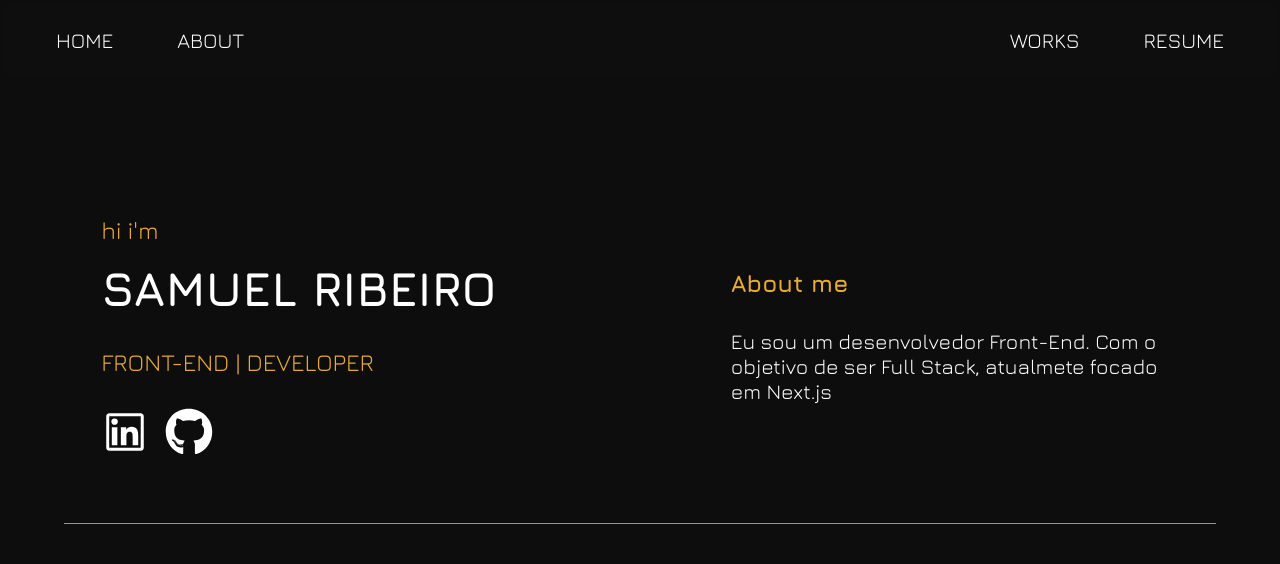
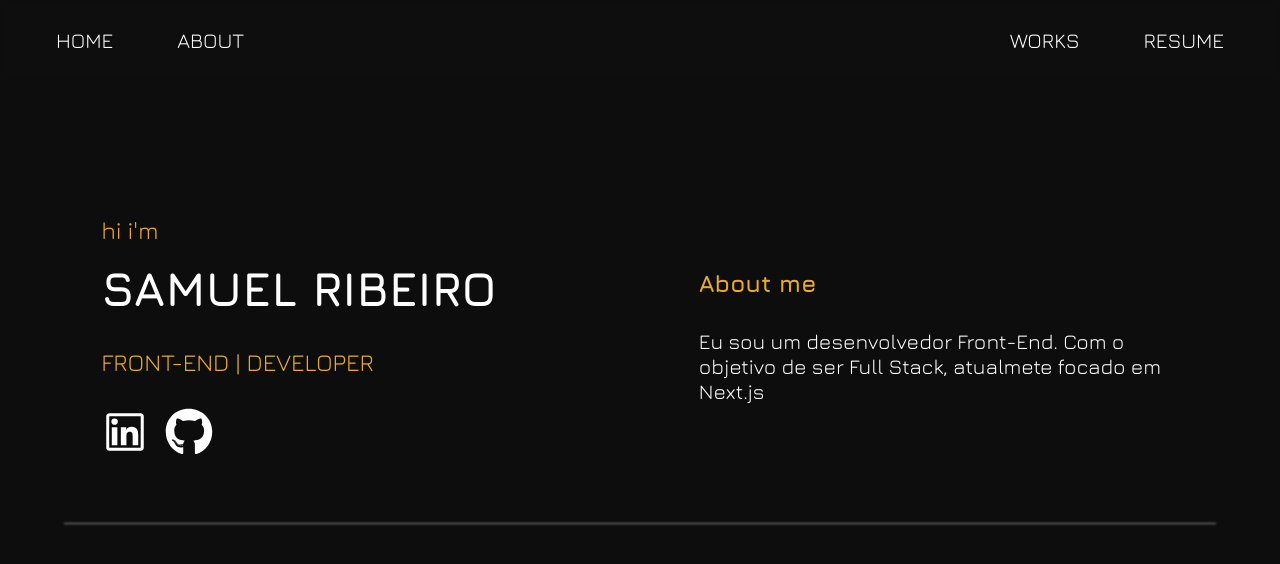
Before and after one commit to Samuelwps/Portifolio1.1, a React (Create React App) app: page / in a window 1280 px wide. Shown: the top 564 px of the page. Built offline with nearby package versions, Linux system fonts and the light colour scheme.

Commit message:
Organizing styles

```diff
--- a/src/styles/Sass/Home.scss
+++ b/src/styles/Sass/Home.scss
@@ -1,16 +1,19 @@
 .divHello{
-    padding: 11.5rem 0rem 0rem 0rem;
     width:100%;
+
     display:flex;
     flex-direction:row;
     flex-wrap:wrap;
     justify-content:space-around;
+
+    padding: 11.5rem 0rem 0rem 0rem;
 }
 
 .me{
     display:flex;
     flex-direction:column;
     justify-content:left;
+
     h1{
         padding-top:1rem;
         font-size:3rem;
@@ -30,21 +33,20 @@
 }
 
 .about{
+    width:30rem;
     padding-top:5.3rem;
-    padding-left:2rem;
-    width:30rem;
-}
 
-.about p {
+    p{
         padding-top:2rem;
         display:flex;
         flex-wrap: wrap;
         font-size: 1.3rem;
     }
 
-.about h1 {
+    h1{
         font-size:1.5rem;
         color:var(--yellow-500);
+    }
 }
 
 .links{
@@ -56,4 +58,5 @@
     height:1px;
     margin: 4rem;
     background-color:var(--gray-300);
+    filter:blur(1px);
 }
--- a/src/styles/globals.css
+++ b/src/styles/globals.css
@@ -30,7 +30,6 @@
 .listasUl li {
   list-style: none;
 }
-
 .listasUl li:first-child {
   padding-right: 3rem;
 }
@@ -42,13 +41,11 @@
   -webkit-transition: 0.5s;
   transition: 0.5s;
 }
-
 .listasUl li a:hover {
   color: var(--yellow-500);
 }
 
 .divHello {
-  padding: 11.5rem 0rem 0rem 0rem;
   width: 100%;
   display: -webkit-box;
   display: -ms-flexbox;
@@ -61,6 +58,7 @@
       flex-wrap: wrap;
   -ms-flex-pack: distribute;
       justify-content: space-around;
+  padding: 11.5rem 0rem 0rem 0rem;
 }
 
 .me {
@@ -92,11 +90,9 @@
 }
 
 .about {
+  width: 30rem;
   padding-top: 5.3rem;
-  padding-left: 2rem;
-  width: 30rem;
 }
-
 .about p {
   padding-top: 2rem;
   display: -webkit-box;
@@ -106,7 +102,6 @@
       flex-wrap: wrap;
   font-size: 1.3rem;
 }
-
 .about h1 {
   font-size: 1.5rem;
   color: var(--yellow-500);
@@ -121,13 +116,8 @@
   height: 1px;
   margin: 4rem;
   background-color: var(--gray-300);
-}
-
-* {
-  padding: 0;
-  margin: 0;
-  -webkit-box-sizing: border-box;
-          box-sizing: border-box;
+  -webkit-filter: blur(1px);
+          filter: blur(1px);
 }
 
 :root {
@@ -141,12 +131,19 @@
   --yellow-500: #e9ab2f;
 }
 
+* {
+  padding: 0;
+  margin: 0;
+  -webkit-box-sizing: border-box;
+          box-sizing: border-box;
+}
+
 body {
   width: 100%;
   height: 100vh;
+  font-family: "Jura", sans-serif;
+  color: white;
   background: #0D0D0D;
-  color: white;
-  font-family: "Jura", sans-serif;
 }
 
 @media screen and (max-width: 1080px) {
--- a/src/styles/globals.scss
+++ b/src/styles/globals.scss
@@ -1,11 +1,5 @@
 @import "./Sass/Header.scss";
 @import "./Sass/Home.scss";
-
-* {
-    padding: 0;
-    margin:0;
-    box-sizing: border-box;
-}
 
 :root{
     --white: #FFFFFF;
@@ -20,12 +14,21 @@
     --yellow-500: #e9ab2f;
 }
 
+*{
+    padding: 0;
+    margin:0;
+    box-sizing: border-box;
+}
+
 body{
     width:100%;
     height: 100vh;
+
+    font-family: 'Jura', sans-serif;
+
+    color:white;
+
     background:#0D0D0D;
-    color:white;
-    font-family: 'Jura', sans-serif;
 }
 
 @media screen and (max-width:1080px){
```
Also changed, not shown: src/styles/Sass/Header.scss (+8 -6 lines), 1 other file (tests, documents, lock files or other folders). Lines whose indentation alone changed are shown as unchanged.
